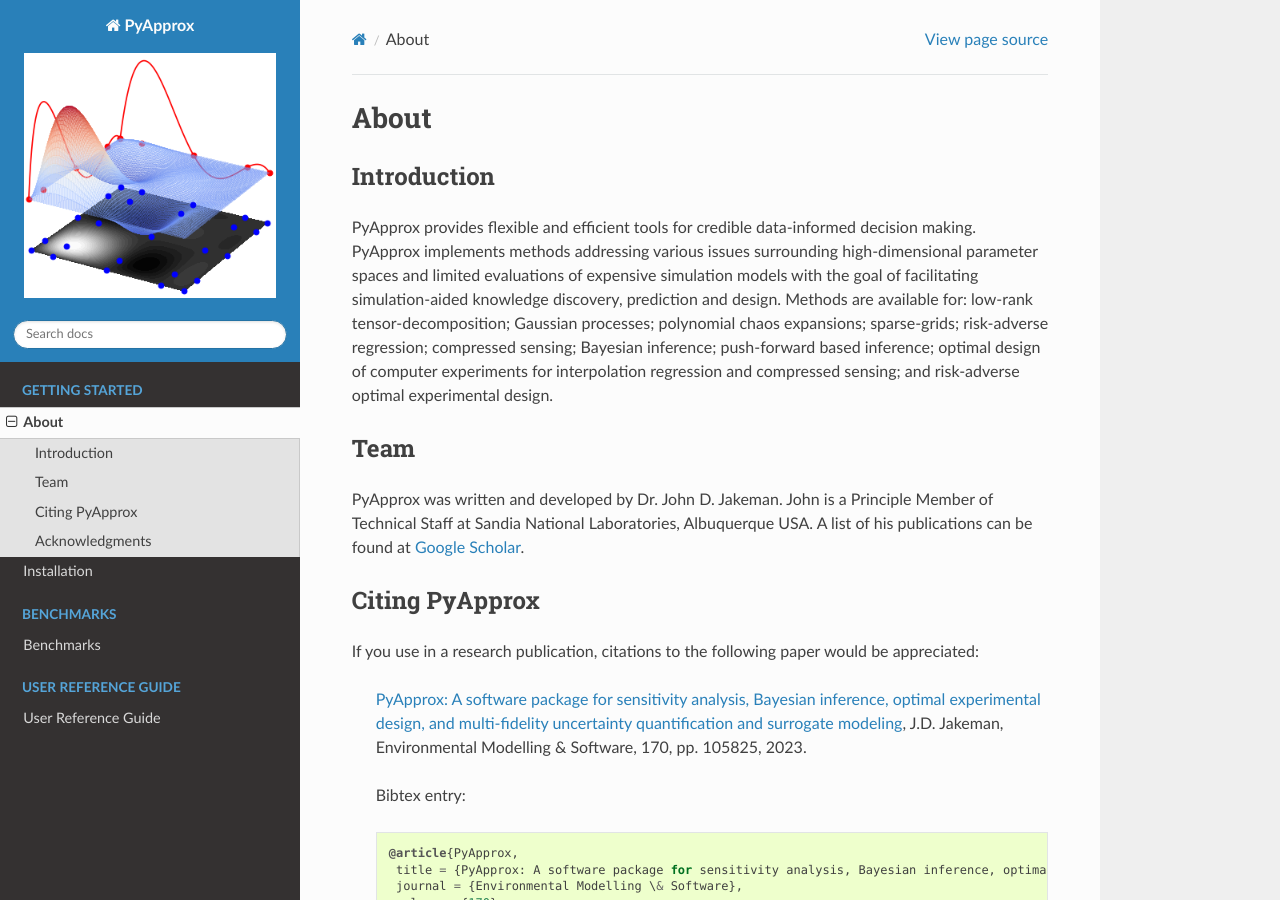
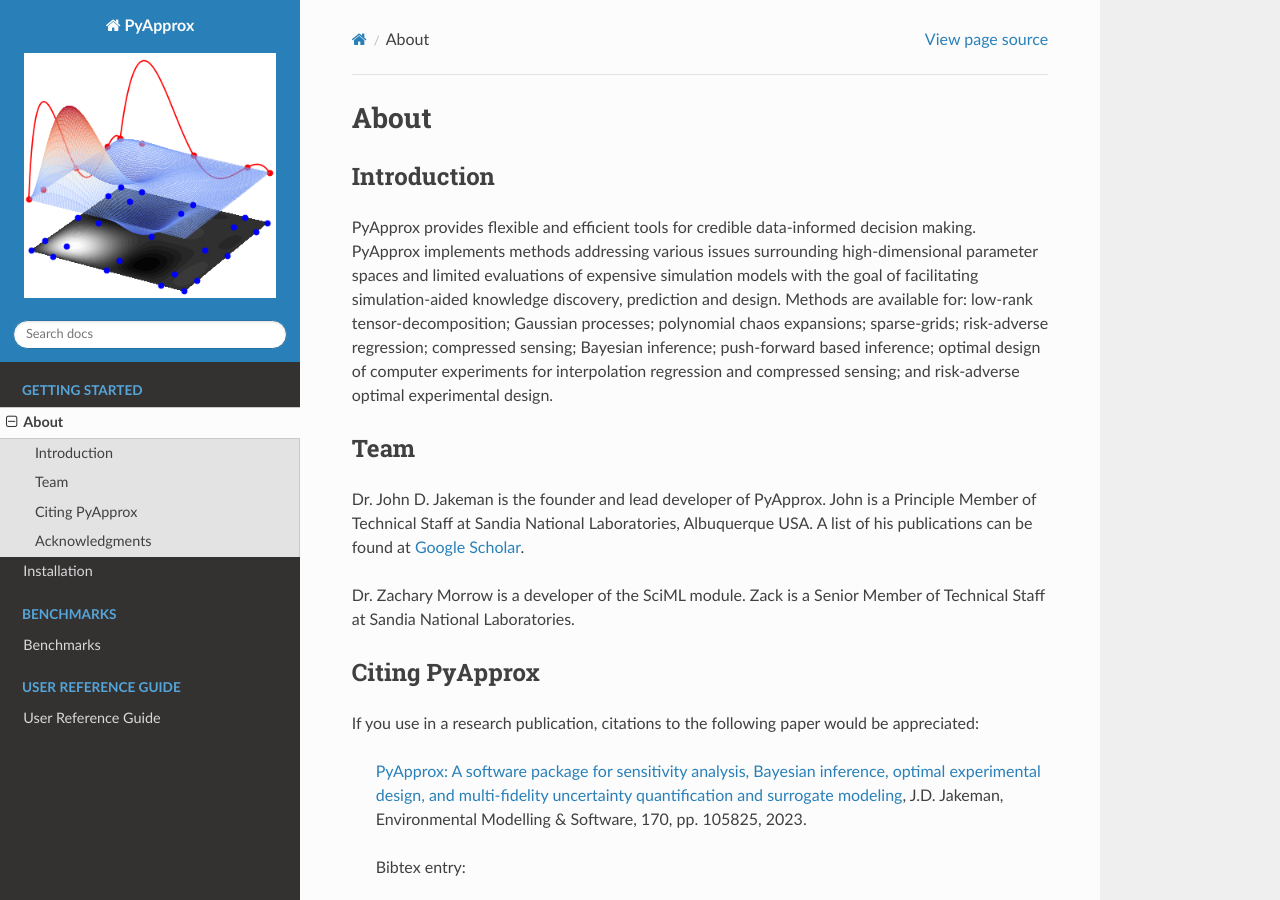
Before and after one commit to sandialabs/pyapprox, a Sphinx documentation site: the page built from docs/source/intro.rst, in a window 1280 px wide and 900 px high. Built offline with Sphinx 7.4.7 and the Read the Docs theme 3.1.0, drawn with Linux system fonts in a browser that asks for light colours; pages that are not in the unit, such as notebooks, are missing from menus.

Commit message:
SciML developer

```diff
--- a/docs/source/intro.rst
+++ b/docs/source/intro.rst
@@ -7,7 +7,9 @@ PyApprox provides flexible and efficient tools for credible data-informed decisi
 
 Team
 ----
-PyApprox was written and developed by Dr. John D. Jakeman. John is a Principle Member of Technical Staff at Sandia National Laboratories, Albuquerque USA. A list of his publications can be found at `Google Scholar <https://scholar.google.com/citations?hl=en&user=tupqTFgAAAAJ>`_.
+Dr. John D. Jakeman is the founder and lead developer of PyApprox. John is a Principle Member of Technical Staff at Sandia National Laboratories, Albuquerque USA. A list of his publications can be found at `Google Scholar <https://scholar.google.com/citations?hl=en&user=tupqTFgAAAAJ>`_.
+
+Dr. Zachary Morrow is a developer of the SciML module. Zack is a Senior Member of Technical Staff at Sandia National Laboratories.
 
 Citing PyApprox
 ---------------
```
